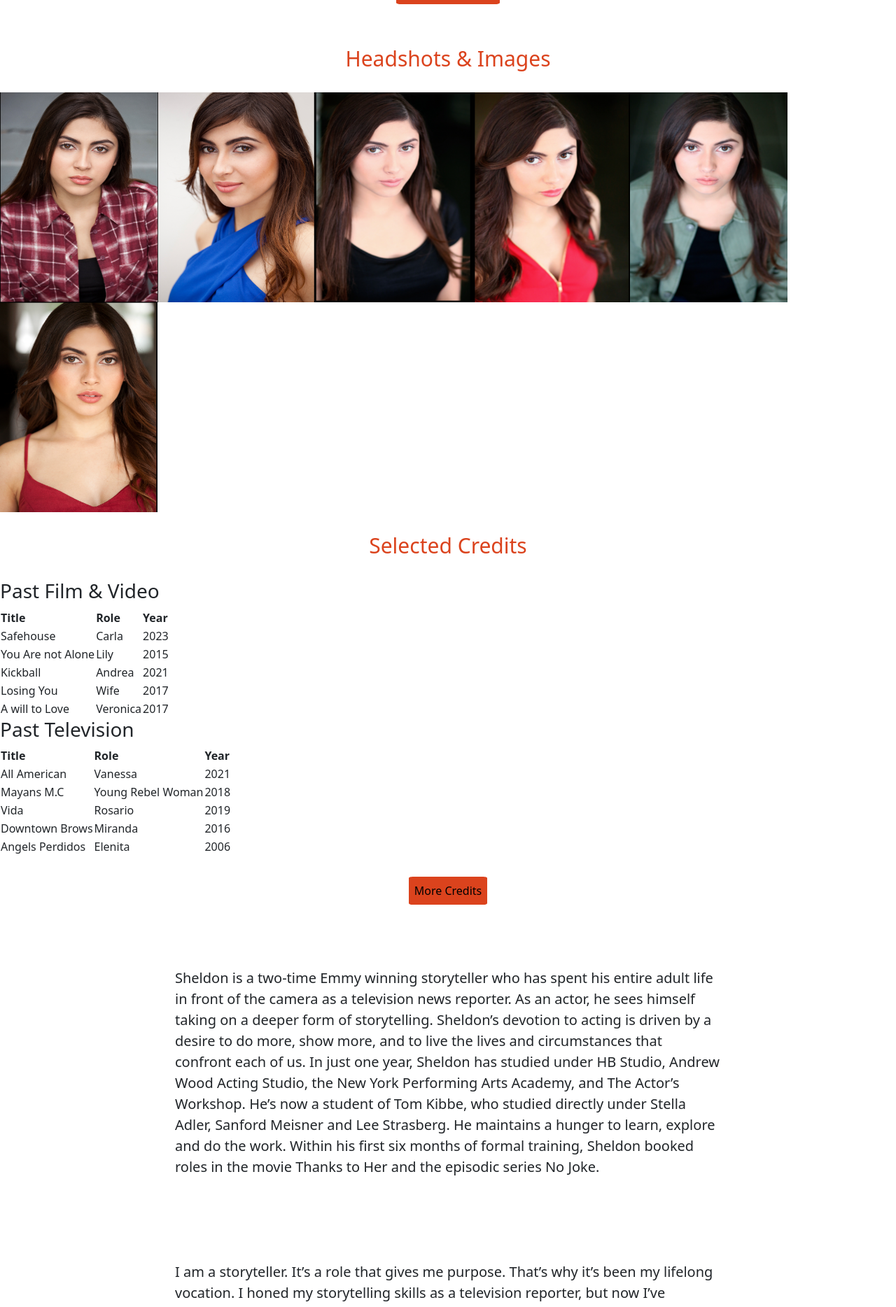
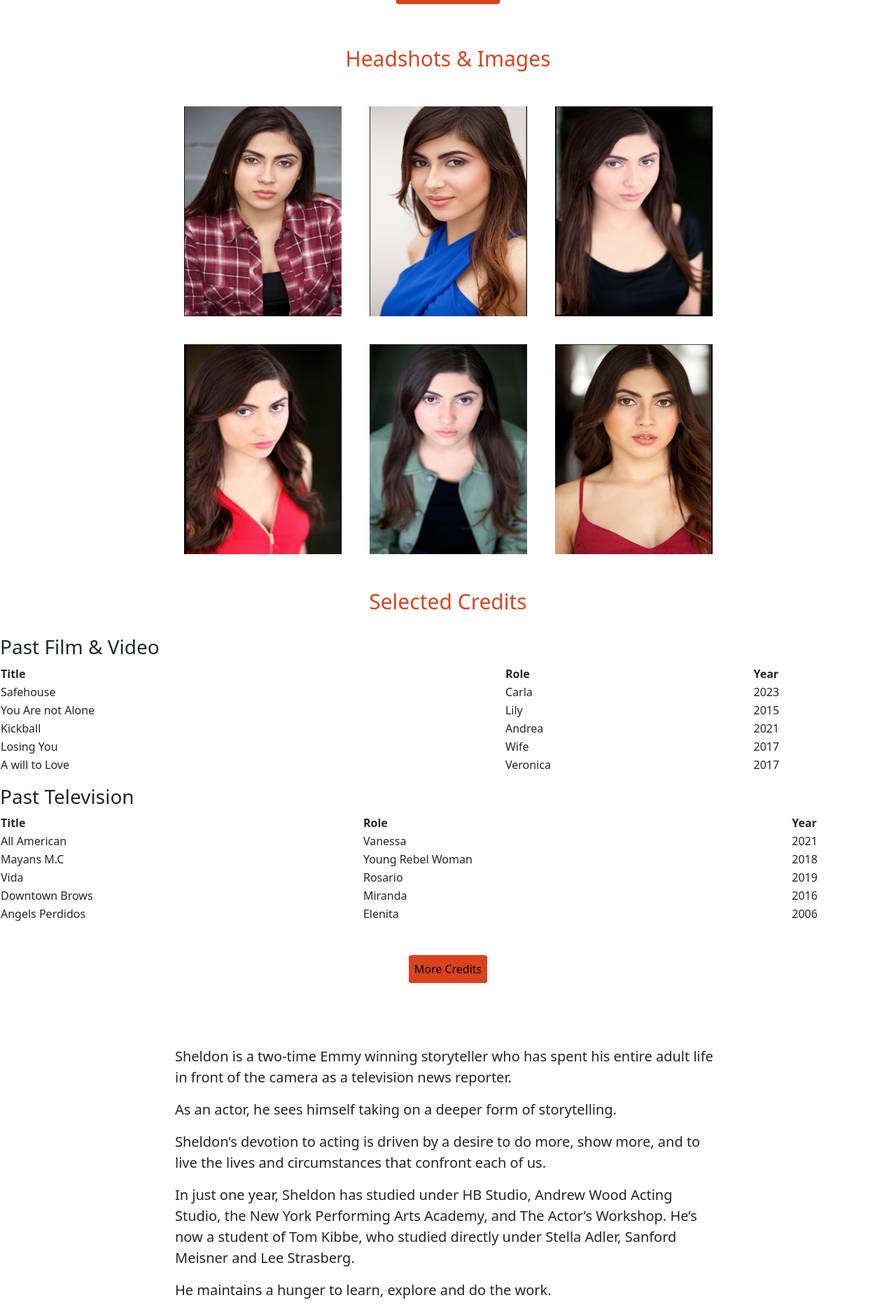
Before and after one commit to dudahamilton/acting-web, a Next.js app in the folder acting-web/: page / in a window 1280 px wide. Shown: the part 1360-3228 px from the top of the page at 70% size. Built offline with nearby package versions, Linux system fonts and the light colour scheme.

Commit message:
centers images

```diff
--- a/acting-web/pages/index.js
+++ b/acting-web/pages/index.js
@@ -37,43 +37,54 @@ export default function Home() {
           </a>
 
         <h2 className={styles.h2}>Headshots & Images </h2>
+        <div className={styles.images}>
         <div>
           <Image
+          className={styles.image}
           src='/pictures/alondra1.png'
           alt='Alondra Headshot'
           width='225'
           height='300'/>
           <Image
+          className={styles.image}
           src='/pictures/alondra2.png'
           alt='Alondra Headshot'
           width='225'
           height='300'/>
           <Image
+          className={styles.image}
           src='/pictures/alondra3.png'
           alt='Alondra Headshot'
           width='225'
           height='300'/>
+        </div>
+
+        <div>
         <Image
+        className={styles.image}
         src='/pictures/alondra4.png'
         alt='Alondra Headshot'
         width='225'
         height='300'/>
        <Image
+        className={styles.image}
         src='/pictures/alondra5.png'
         alt='Alondra Headshot'
         width='225'
         height='300'/>
        <Image
+        className={styles.image}
         src='/pictures/alondra6.png'
         alt='Alondra Headshot'
         width='225'
         height='300'/>
         </div>
+        </div>
 
         <h2 className={styles.h2}>Selected Credits</h2>
         <h3> Past Film & Video</h3>
         <div>
-        <table>
+        <table class="table table-striped">
           <tr>
             <th>Title</th>
             <th>Role</th>
@@ -115,7 +126,7 @@ export default function Home() {
 
         <h3> Past Television</h3>
         <div>
-        <table>
+        <table class="table table-striped">
           <tr>
             <th>Title</th>
             <th>Role</th>
@@ -164,24 +175,32 @@ export default function Home() {
         <div className={styles.text}>
           <p className={styles.firstText}>
           Sheldon is a two-time Emmy winning storyteller who has spent his entire adult life in front of the camera as a television news reporter.
+          <p></p>
           As an actor, he sees himself taking on a deeper form of storytelling.
+          <p></p>
 
           Sheldon’s devotion to acting is driven by a desire to do more, show more, and to live the lives and circumstances that confront each of us.
+          <p></p>
 
           In just one year, Sheldon has studied under HB Studio, Andrew Wood Acting Studio, the New York Performing Arts Academy, and The Actor’s Workshop. He’s now a student of Tom Kibbe, who studied directly under Stella Adler, Sanford Meisner and Lee Strasberg.
+          <p></p>
 
           He maintains a hunger to learn, explore and do the work.
-
+          <p></p>
           Within his first six months of formal training, Sheldon booked roles in the movie Thanks to Her and the episodic series No Joke.
           </p>
         </div>
 
-        {/* <img /> */}
+        <Image
+        src='/pictures/alondra8.png'
+        alt='Alondra Headshot'
+        width='1500'
+        height='750' />
         <div className={styles.text}>
-          <p className={styles.firstText}>I am a storyteller. It’s a role that gives me purpose. That’s why it’s been my lifelong vocation.
+          <p className={styles.firstText}>I am a storyteller. It’s a role that gives me purpose. That’s why it’s been my lifelong vocation. <p></p>
           I honed my storytelling skills as a television reporter, but now I’ve transitioned into a deeper realm of the art: acting.
-
-          I enjoy the synergistic sensation of seeing, listening, feeling, speaking and moving — with profound meaning — as part of a storyline.
+            <p></p>
+          I enjoy the synergistic sensation of seeing, listening, feeling, speaking and moving — with profound meaning — as part of a storyline.<p></p>
 
           When I deliver that package of creative art to an audience, then see its impact — it comes alive as power and beauty in the same breath.</p></div>
 
--- a/acting-web/styles/Home.module.css
+++ b/acting-web/styles/Home.module.css
@@ -4,6 +4,13 @@
     margin: 30px;
     color:#db431d;
     font-size: 30px;
+}
+.images{
+    text-align: center;
+}
+.image{
+    margin: 20px;
+
 }
 .firstText{
     margin: 60px;
```
Also changed, not shown: 1 other file (tests, documents, lock files or other folders). Lines whose indentation alone changed are shown as unchanged.
